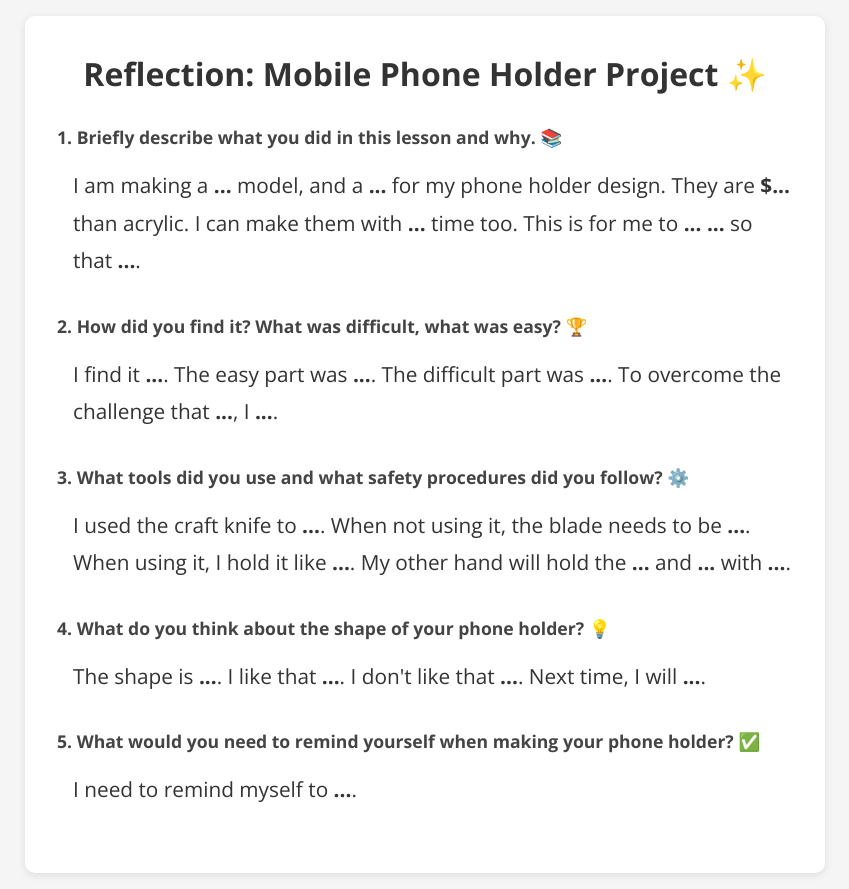
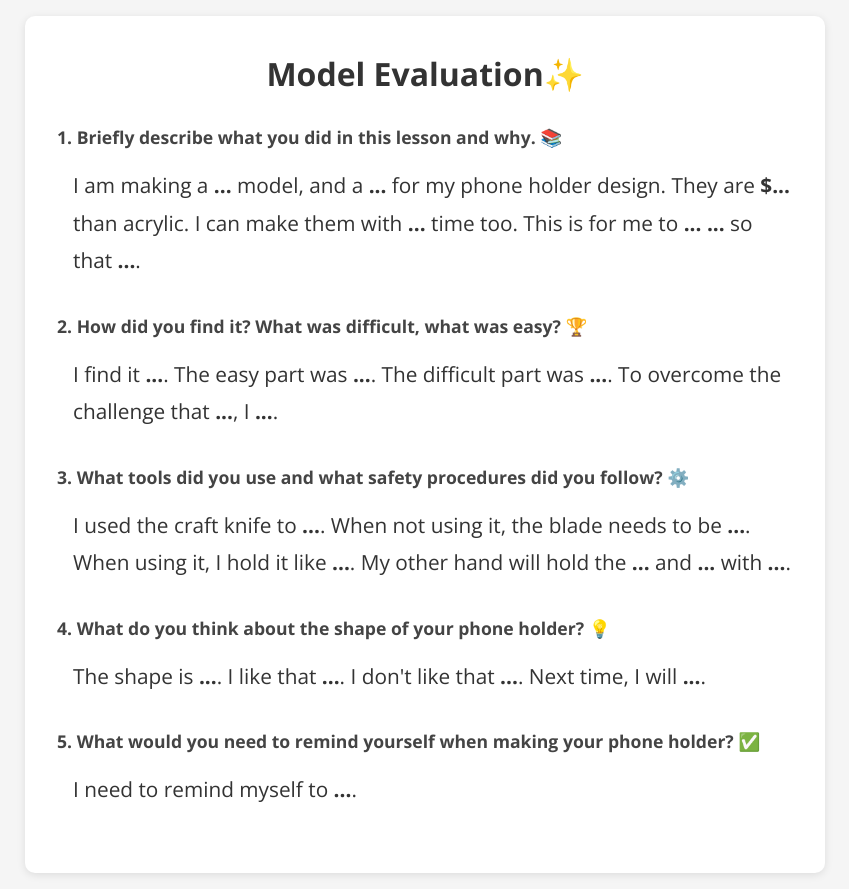
Before and after one commit to beatsaway/phoneholdermodelevaluate, a plain HTML site: page index.html in a window 1280 px wide. Shown: the whole page, without its empty margins (215-1064 px from the left). Drawn offline with nearby package versions, Linux system fonts and the light colour scheme.

Commit message:
Update index.html

```diff
--- a/index.html
+++ b/index.html
@@ -3,7 +3,7 @@
 <head>
   <meta charset="UTF-8" />
   <meta name="viewport" content="width=device-width,initial-scale=1.0" />
-  <title>Reflection: Mobile Phone Holder Project</title>
+  <title>Model Evaluation</title>
   <!-- Google Fonts: Open Sans -->
   <link rel="preconnect" href="https://fonts.gstatic.com" />
   <link
@@ -76,7 +76,7 @@
 <body>
 
   <div class="container">
-    <h1>Reflection: Mobile Phone Holder Project ✨</h1>
+    <h1>Model Evaluation✨</h1>
 
     <!-- Question 1 -->
     <div class="question">
```
